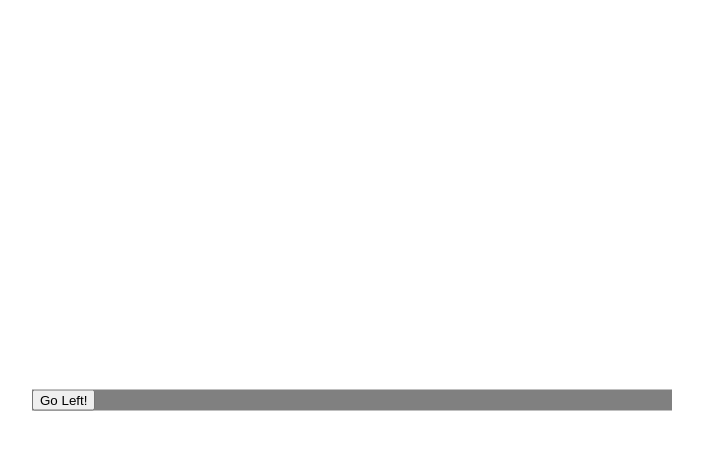
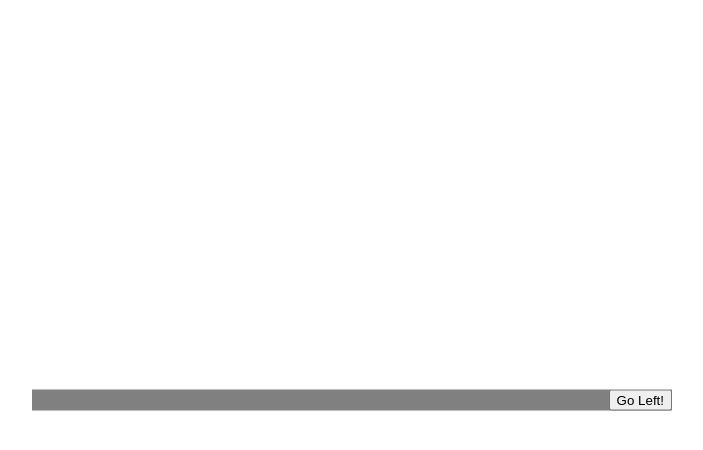
Before and after one commit to Roxana38/Multi-color-button, a plain HTML site: page jumping-button/index.html in a window 1280 px wide. Both pictures are taken after a click on the button "Go Right!". Shown: the whole page, without its empty margins (288-991 px from the left). Drawn offline with Linux system fonts and the light colour scheme.

Commit message:
jumpin-button

```diff
--- a/jumping-button/main.js
+++ b/jumping-button/main.js
@@ -1,6 +1,12 @@
-function schimba(){
-    document.getElementById("flip-flop").style.right = "100px";
-    document.getElementById("flip-flop").innerHTML = "Go Left!";
+window.addEventListener("load", function(){
+    const button = document.getElementById('flip-flop');
 
-}
-document.getElementsByTagName("button")[0].addEventListener('click', schimba);
+    button.addEventListener('click', event =>{
+        button.classList.toggle("right");
+        if(button.textContent === 'Go Left!'){
+            button.textContent = `Go Right!`;
+        }else{
+            button.textContent = `Go Left!`;
+        }
+    });
+});
--- a/jumping-button/style.css
+++ b/jumping-button/style.css
@@ -1,4 +1,5 @@
 .container {
+    display: flex;
     position: fixed;
     top: 50%;
     left: 50%;
@@ -6,3 +7,6 @@
     background-color: gray;
     transform: translate(-50%, -50%);
 }
+.right{
+    margin-left: auto;
+}
```
Also changed, not shown: 1 other file.
